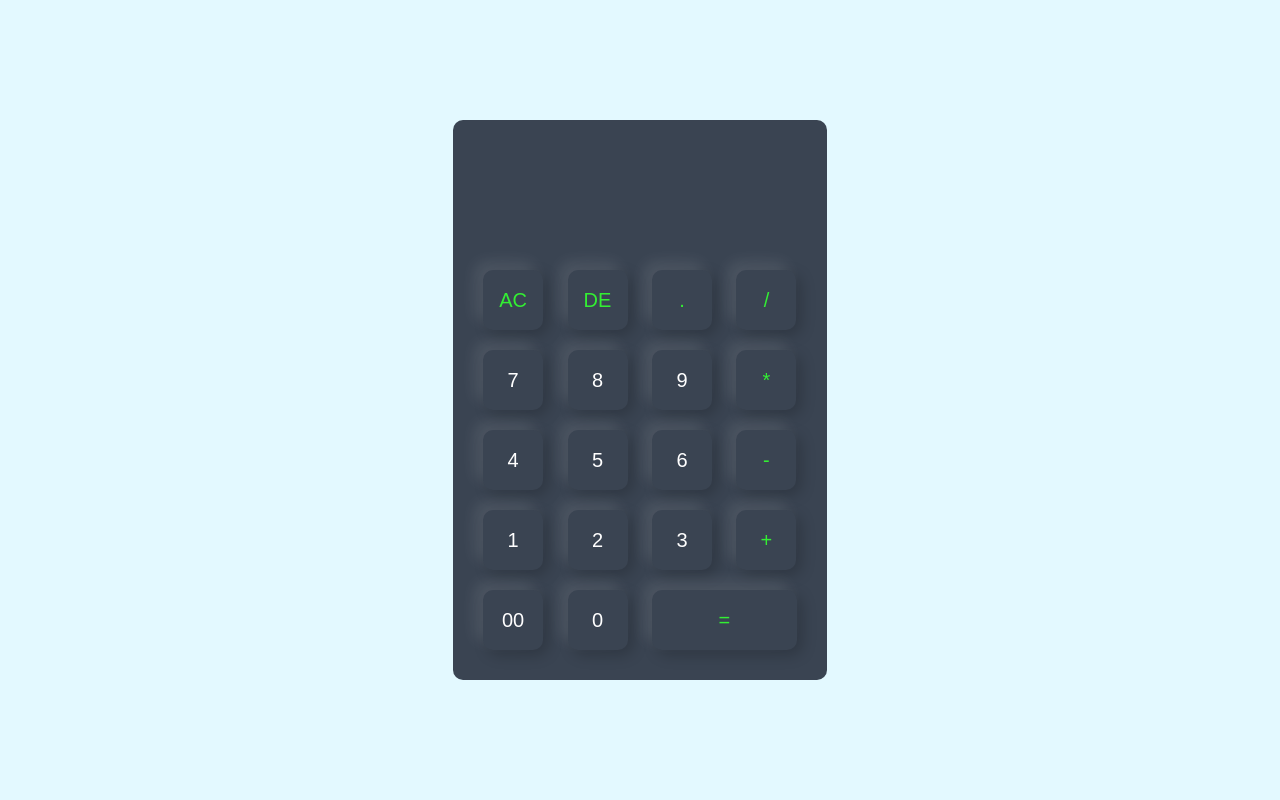
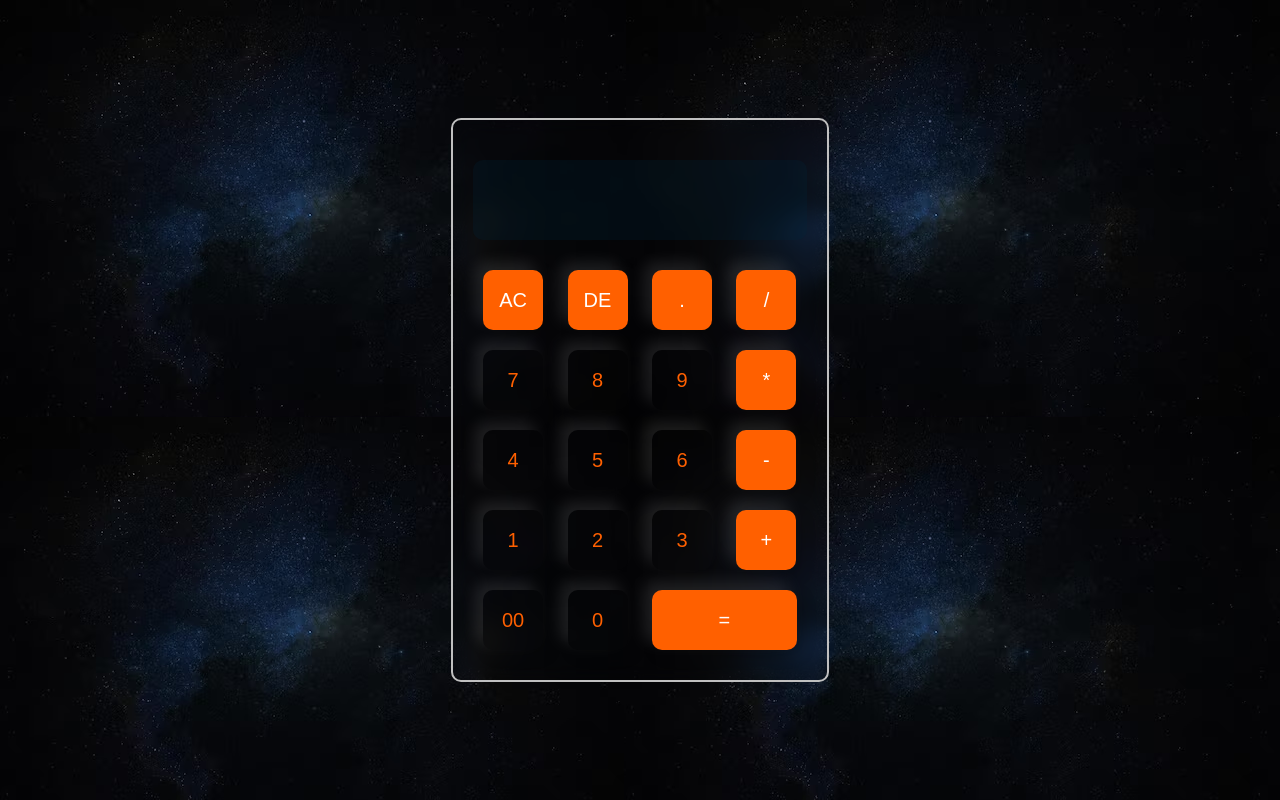
Before and after one commit to dubeyyavanishh/LGMVIP-Web-Intern, a plain HTML site: page Task-1--Calculator/index.html in a window 1280 px wide. Drawn offline with Linux system fonts and the light colour scheme.

Commit message:
Update calcStyle.css

```diff
--- a/Task-1--Calculator/calcStyle.css
+++ b/Task-1--Calculator/calcStyle.css
@@ -5,17 +5,22 @@
     box-sizing: border-box;
 }
 
+/* Main Container */
 .container{
     width: 100%;
     height: 100vh;
-    background: #e3f9ff;
+    background: url(/img-1.avif);
     display: flex;
     align-items: center;
     justify-content: center;
 }
+
+/* Calc Container */
 .calculator{
 
-    background: #3a4452;
+    background: transparent;
+    border: 2px solid #c0c0c0;
+    backdrop-filter: blur(10px);
     padding: 20px;
     border-radius: 10px;
 
@@ -30,14 +35,18 @@
     box-shadow:  -8px -8px 15px rgba(255, 255, 255, 0.1), 5px 5px 15px rgba(0,0 ,0,0.2);
      background: transparent;
      font-size: 20px;
-     color: #fff;
+     color: #FF6000;
      cursor: pointer;
      margin: 10px;
  }
+
+ /* Display Style */
  form .display{
+    background: #03293e3c;
     display: flex;
     justify-content: flex-end;
     margin: 20px 0;
+    border-radius: 10px;
  }
 
  form .display input{
@@ -51,5 +60,9 @@
  }
 
  form input.operator{
-    color: #33ef33;
+    color: #ffffff;
  }
+
+ .container .operator{
+    background: #FF6000;
+ }
```
